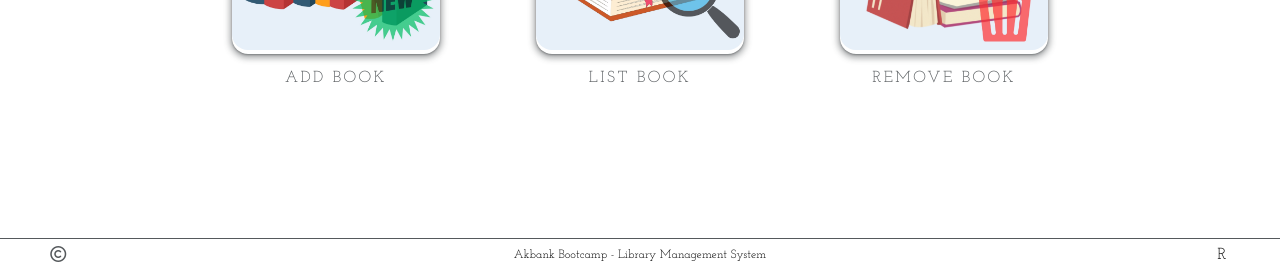
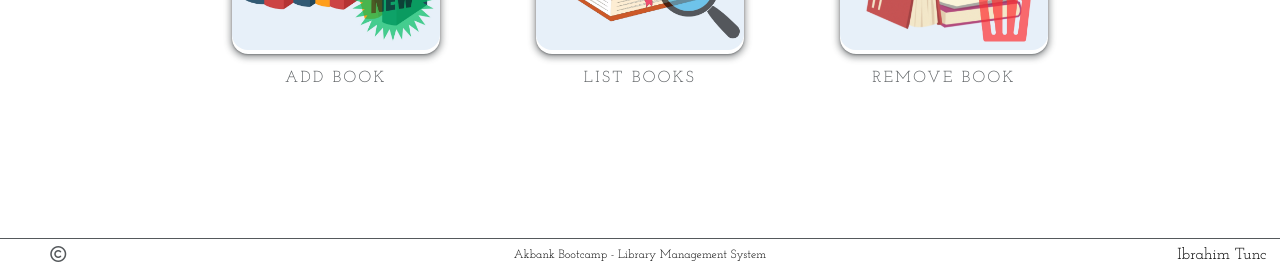
Before and after one commit to ibobey/Akbank-bootcamp-LMS, a React (Vite) app in the folder client/: page / in a window 1280 px wide. Shown: the part 530-797 px from the top of the page. Built offline with nearby package versions, Linux system fonts and the light colour scheme.

Commit message:
prettified

```diff
--- a/client/src/components/footer/Footer.jsx
+++ b/client/src/components/footer/Footer.jsx
@@ -7,7 +7,7 @@ export default function Footer() {
         <i className="fa-regular fa-copyright"></i>
       </div>
       <div className="footer-center">Akbank Bootcamp - Library Management System</div>
-      <div className="footer-right">R</div>
+      <div className="footer-right">Ibrahim Tunc</div>
     </footer>
   );
 }
--- a/client/src/pages/home/Home.jsx
+++ b/client/src/pages/home/Home.jsx
@@ -13,7 +13,7 @@ export default function Home() {
           routeTo="/add-book"
         />
         <QuickSelect
-          info="LIST BOOK"
+          info="LIST BOOKS"
           source="/icon_search.jpg"
           routeTo="/list-book"
         />
```
